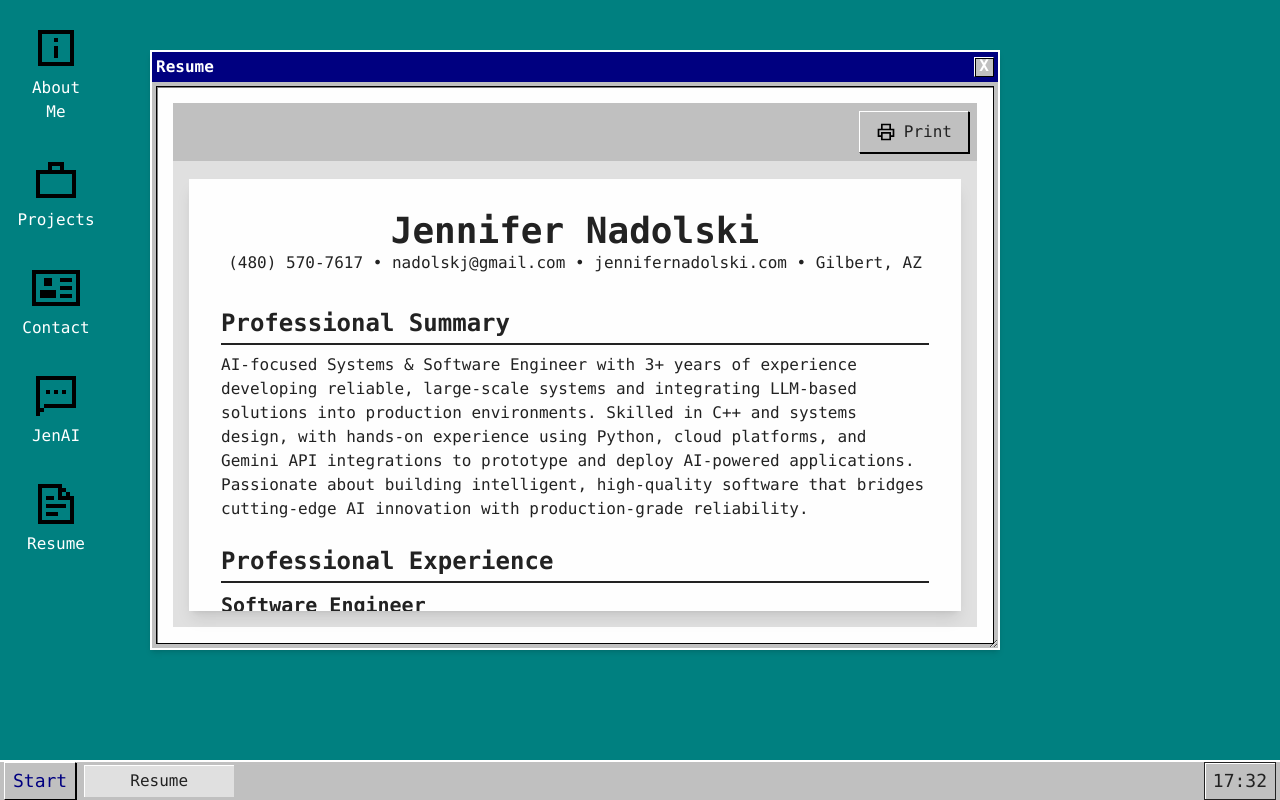
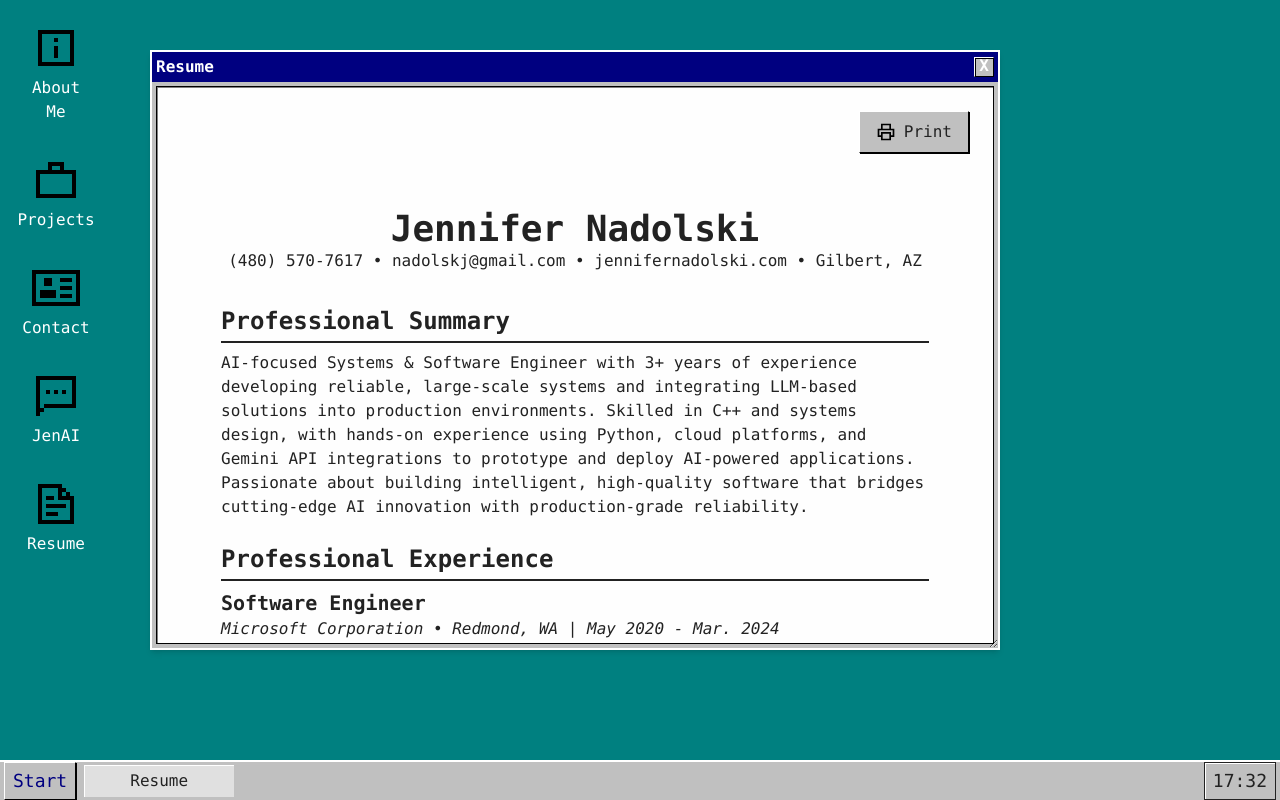
Before and after one commit to jnadolski/jn-website, a React (Vite) app in the folder frontend/: page / in a window 1280 px wide. Both pictures are taken after a click on the element "Resume". Built offline with nearby package versions, Linux system fonts and the light colour scheme.

Commit message:
Feat: Update ResumeWindow

```diff
--- a/frontend/src/components/ResumeWindow.tsx
+++ b/frontend/src/components/ResumeWindow.tsx
@@ -9,14 +9,14 @@ const ResumeWindow: React.FC = () => {
     };
 
     return (
-        <div className="h-full flex flex-col bg-silver-light">
-            <div className="p-2 flex justify-end border-b-2 border-silver-light bg-silver">
+        <div>
+            <div className="p-2 flex justify-end">
                 <button onClick={handlePrint} className="btn-retro px-4 py-2 flex items-center gap-2">
                     <img src={printIcon} alt="Print" className="w-5 h-5" />
                     <span>Print</span>
                 </button>
             </div>
-            <div className="flex-grow p-8 overflow-y-auto bg-paper shadow-lg m-4">
+            <div className="flex-grow p-8 overflow-y-auto m-4">
                 <div className="text-center mb-8">
                     <h1 className="text-4xl font-bold">Jennifer Nadolski</h1>
                     <p>(480) 570-7617 • nadolskj@gmail.com • jennifernadolski.com • Gilbert, AZ</p>
```
Also changed, not shown: 2 other files (tests, documents, lock files or other folders).
